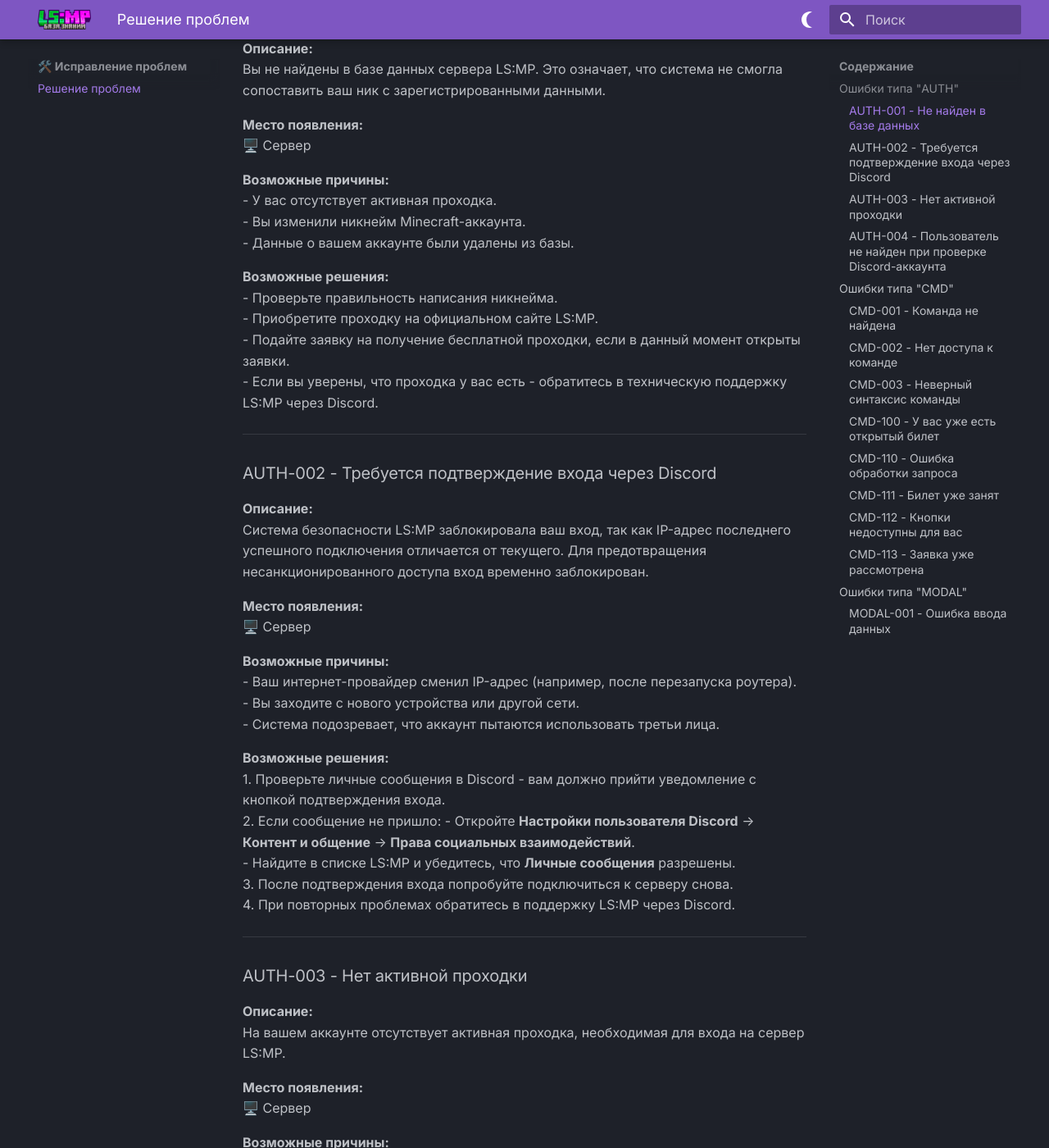
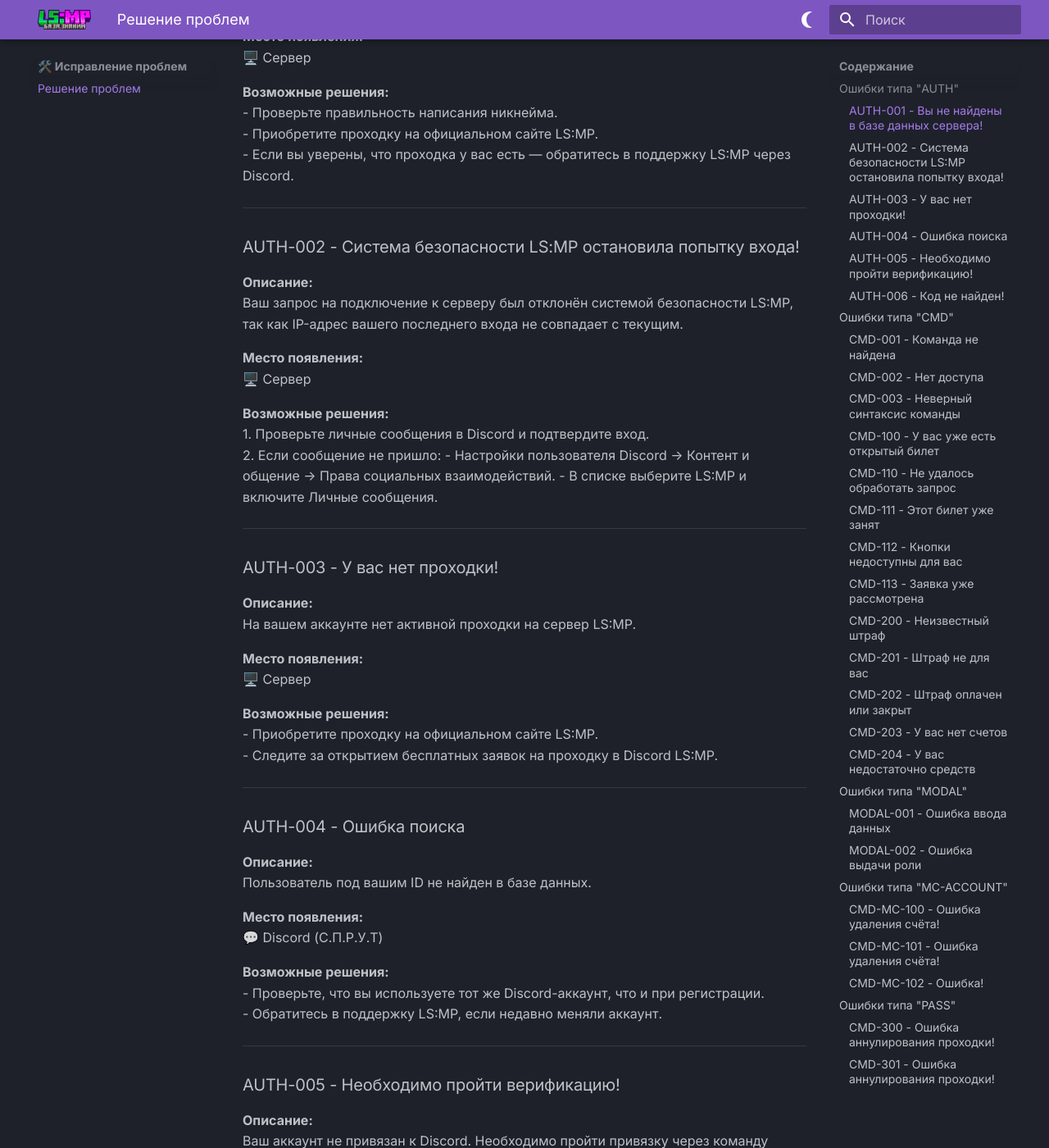
Before and after one commit to litkoit1003/LSMP-Wiki, an MkDocs documentation site: the page built from docs/problems/index.md, in a window 1280 px wide and 1400 px high, scrolled down 385 px. Shown: the whole window at 82% size. Built offline with MkDocs 1.6.1 and Material for MkDocs 9.7.7, drawn with Linux system fonts in a browser that asks for light colours; some of the changed text lies outside the part shown.

Commit message:
Errors Update

```diff
--- a/docs/problems/index.md
+++ b/docs/problems/index.md
@@ -1,240 +1,273 @@
-# 🛠️ | Решение проблем с сервером и дискорд ботом
-Тут описаны большинство проблем связанных с сервером и дискорд ботом.
+# 🛠️ | Список ошибок LS:MP
 
 ## Ошибки типа "AUTH"
 
-### AUTH-001 - Не найден в базе данных
+### AUTH-001 - Вы не найдены в базе данных сервера!
 
 **Описание:**
-Вы не найдены в базе данных сервера LS:MP. Это означает, что система не смогла сопоставить ваш ник с зарегистрированными данными.
+Ваш никнейм не найден в базе данных сервера.
+Возможные причины:
+- У вас отсутствует проходка.
+- Ваш никнейм был изменён.
 
 **Место появления:**
 🖥️ Сервер
 
-**Возможные причины:**
-- У вас отсутствует активная проходка.
-- Вы изменили никнейм Minecraft-аккаунта.
-- Данные о вашем аккаунте были удалены из базы.
-
 **Возможные решения:**
 - Проверьте правильность написания никнейма.
 - Приобретите проходку на официальном сайте LS:MP.
-- Подайте заявку на получение бесплатной проходки, если в данный момент открыты заявки.
-- Если вы уверены, что проходка у вас есть - обратитесь в техническую поддержку LS:MP через Discord.
+- Если вы уверены, что проходка у вас есть — обратитесь в поддержку LS:MP через Discord.
 
 ---
 
-### AUTH-002 - Требуется подтверждение входа через Discord
+### AUTH-002 - Система безопасности LS:MP остановила попытку входа!
 
 **Описание:**
-Система безопасности LS:MP заблокировала ваш вход, так как IP-адрес последнего успешного подключения отличается от текущего. Для предотвращения несанкционированного доступа вход временно заблокирован.
+Ваш запрос на подключение к серверу был отклонён системой безопасности LS:MP, так как IP-адрес вашего последнего входа не совпадает с текущим.
 
 **Место появления:**
 🖥️ Сервер
 
-**Возможные причины:**
-- Ваш интернет-провайдер сменил IP-адрес (например, после перезапуска роутера).
-- Вы заходите с нового устройства или другой сети.
-- Система подозревает, что аккаунт пытаются использовать третьи лица.
-
 **Возможные решения:**
-1. Проверьте личные сообщения в Discord - вам должно прийти уведомление с кнопкой подтверждения входа.
+1. Проверьте личные сообщения в Discord и подтвердите вход.
 2. Если сообщение не пришло:
-   - Откройте **Настройки пользователя Discord** → **Контент и общение** → **Права социальных взаимодействий**.
-   - Найдите в списке LS:MP и убедитесь, что **Личные сообщения** разрешены.
-3. После подтверждения входа попробуйте подключиться к серверу снова.
-4. При повторных проблемах обратитесь в поддержку LS:MP через Discord.
+   - Настройки пользователя Discord → Контент и общение → Права социальных взаимодействий.
+   - В списке выберите LS:MP и включите Личные сообщения.
 
 ---
 
-### AUTH-003 - Нет активной проходки
+### AUTH-003 - У вас нет проходки!
 
 **Описание:**
-На вашем аккаунте отсутствует активная проходка, необходимая для входа на сервер LS:MP.
+На вашем аккаунте нет активной проходки на сервер LS:MP.
 
 **Место появления:**
 🖥️ Сервер
 
-**Возможные причины:**
-- Срок действия вашей проходки истёк.
-- Проходка была отозвана (например, при возврате средств).
-- Вы ещё не приобретали проходку.
-
 **Возможные решения:**
 - Приобретите проходку на официальном сайте LS:MP.
-- Следите за открытием бесплатных заявок на проходку - информация публикуется в Discord LS:MP.
-- Если проходка была недавно приобретена, подождите несколько минут - система может обновляться с задержкой.
+- Следите за открытием бесплатных заявок на проходку в Discord LS:MP.
 
 ---
 
-### AUTH-004 - Пользователь не найден при проверке Discord-аккаунта
+### AUTH-004 - Ошибка поиска
 
 **Описание:**
-Во время проверки данных вашего Discord-аккаунта произошла ошибка - пользователь с указанным ID не найден в базе данных LS:MP.
+Пользователь под вашим ID не найден в базе данных.
 
 **Место появления:**
 💬 Discord (С.П.Р.У.Т)
 
-**Возможные причины:**
-- Discord ID изменился или потерял связь с системой (например, при пересоздании аккаунта).
+**Возможные решения:**
+- Проверьте, что вы используете тот же Discord-аккаунт, что и при регистрации.
+- Обратитесь в поддержку LS:MP, если недавно меняли аккаунт.
+
+---
+
+### AUTH-005 - Необходимо пройти верификацию!
+
+**Описание:**
+Ваш аккаунт не привязан к Discord. Необходимо пройти привязку через команду `/verify` на Discord-сервере LS:MP.
+
+**Место появления:**
+💬 Discord (С.П.Р.У.Т)
 
 **Возможные решения:**
-- Проверьте, что вы вошли в Discord под тем же аккаунтом, который использовался при покупке или регистрации проходки.
-- Если вы недавно сменили Discord-аккаунт - свяжитесь с поддержкой LS:MP для восстановления связи.
-- Убедитесь, что вы находитесь на официальном Discord-сервере LS:MP.
-- При повторении ошибки создайте тикет в канале поддержки.
+1. Зайдите на Discord-сервер LS:MP.
+2. Найдите канал "Чат гостей".
+3. Используйте команду `/verify ******`.
+
+---
+
+### AUTH-006 - Код не найден!
+
+**Описание:**
+Указанный код не найден или уже истёк.
+
+**Место появления:**
+💬 Discord (С.П.Р.У.Т)
+
+**Возможные решения:**
+- Проверьте правильность введённого кода.
+- Получите новый код и попробуйте снова.
+
+---
 
 ## Ошибки типа "CMD"
 
 ### CMD-001 - Команда не найдена
 
 **Описание:**
-С.П.Р.У.Т не смог распознать введённую команду. Возможно, она была написана с ошибкой или больше не существует.
+Данная команда не найдена или у вас нет к ней доступа.
 
 **Место появления:**
 💬 Discord (С.П.Р.У.Т)
 
-**Возможные причины:**
-- Команда была удалена или временно отключена.
-- Вы ввели команду с опечаткой.
-- Команда доступна только определённым ролям или в других каналах.
-- Бот не обновил список команд (например, после перезапуска).
-
 **Возможные решения:**
 - Проверьте правильность написания команды.
-- Используйте команду `/help`, чтобы просмотреть доступные команды.
-- Если команда раньше работала, попробуйте снова через несколько минут.
+- Используйте `/help` для списка доступных команд.
 
 ---
 
-### CMD-002 - Нет доступа к команде
+### CMD-002 - Нет доступа
 
 **Описание:**
-У вас отсутствуют права для использования данной команды.
+У вас нет прав для использования команды.
 
 **Место появления:**
 💬 Discord (С.П.Р.У.Т)
 
-**Возможные причины:**
-- Команда предназначена только для модераторов, администрации или определённых ролей.
-- Ваша роль была изменена или удалена.
-- Команда выполняет действия, требующие повышенных разрешений.
-
 **Возможные решения:**
-- Проверьте, есть ли у вас нужная роль для использования команды.
-- Если считаете, что доступ должен быть открыт, обратитесь к администрации проекта.
+- Проверьте наличие роли для команды.
+- Обратитесь к администрации, если считаете, что доступ должен быть открыт.
 
 ---
 
 ### CMD-003 - Неверный синтаксис команды
 
 **Описание:**
-С.П.Р.У.Т не смог обработать команду, потому что она была введена неправильно или отсутствуют необходимые аргументы.
+Неверный синтаксис или отсутствуют необходимые аргументы.
 
 **Место появления:**
 💬 Discord (С.П.Р.У.Т)
 
-**Возможные причины:**
-- Пропущены обязательные параметры команды.
-
 **Возможные решения:**
-- Воспользуйтесь подсказками Discord Slash-команд (всплывающие параметры при вводе).
-- Проверьте правильность аргументов.
-- Введите `/help`, чтобы узнать правильный синтаксис команды.
+- Воспользуйтесь подсказками Slash-команд Discord.
+- Введите `/help` для правильного синтаксиса.
 
 ---
 
 ### CMD-100 - У вас уже есть открытый билет
 
 **Описание:**
-Вы попытались создать новый тикет, но у вас уже есть активный запрос, который ещё не был закрыт.
+Вы попытались создать новый тикет, но уже есть активный.
 
 **Место появления:**
 💬 Discord (С.П.Р.У.Т)
 
-**Возможные причины:**
-- Ваш предыдущий тикет всё ещё находится в рассмотрении.
-- Вы закрыли тикет недавно, но система не успела обновить статус.
-
 **Возможные решения:**
-- Дождитесь, пока текущий тикет будет закрыт командой поддержки.
-- Если ваш тикет завис и не закрывается - напишите модераторам LS:MP.
-- Повторите попытку позже.
+- Дождитесь следующего набора.
 
 ---
 
-### CMD-110 - Ошибка обработки запроса
+### CMD-110 - Не удалось обработать запрос
 
 **Описание:**
-Во время выполнения запроса произошла ошибка. Сервер не смог корректно обработать ваш запрос.
+Ошибка обработки запроса. Попробуйте позже.
 
 **Место появления:**
 💬 Discord (С.П.Р.У.Т)
 
-**Возможные причины:**
-- Временные технические неполадки на стороне Discord или LS:MP.
-- Проблемы с подключением к базе данных.
-- Ваша команда или действие попали в тайм-аут.
-
 **Возможные решения:**
-- Попробуйте повторить действие через несколько минут.
-- Если ошибка возникает регулярно - сообщите в поддержку LS:MP.
+- Повторите действие через несколько минут.
+- Если ошибка повторяется — обратитесь в поддержку LS:MP.
 
 ---
 
-### CMD-111 - Билет уже занят
+### CMD-111 - Этот билет уже занят
 
 **Описание:**
-Вы попытались взять тикет на проверку, но другой модератор уже занял его до вас.
+Билет уже занят другим модератором.
 
 **Место появления:**
 💬 Discord (С.П.Р.У.Т)
 
-**Возможные причины:**
-- Другой член команды поддержки уже открыл и обрабатывает этот тикет.
-- Система обновила статус тикета с небольшой задержкой.
-
 **Возможные решения:**
 - Выберите другой тикет для обработки.
-- Обновите список активных тикетов, чтобы избежать конфликтов.
-- Если ошибка повторяется, обратитесь к старшему модератору.
+- Обновите список активных тикетов.
 
 ---
 
 ### CMD-112 - Кнопки недоступны для вас
 
 **Описание:**
-Вы нажали на кнопки, предназначенные для сотрудников поддержки LS:MP.
+Эти кнопки предназначены только для команды поддержки.
 
 **Место появления:**
 💬 Discord (С.П.Р.У.Т)
 
-**Возможные причины:**
-- Вы не являетесь членом команды поддержки.
-- Вы случайно нажали кнопку в чужом тикете.
-- Тикет уже обрабатывается другим модератором.
-
 **Возможные решения:**
-- Дождитесь ответа от команды поддержки - не нажимайте чужие кнопки.
-- Не взаимодействуйте с элементами интерфейса, если они вам не предназначены.
-- Если вы модератор, убедитесь, что тикет назначен именно вам.
+- Не нажимайте чужие кнопки.
+- Ожидайте ответа поддержки.
 
 ---
 
 ### CMD-113 - Заявка уже рассмотрена
 
 **Описание:**
-Вы пытаетесь взаимодействовать с тикетом, который уже был закрыт или обработан.
+Тикет уже был закрыт.
 
 **Место появления:**
 💬 Discord (С.П.Р.У.Т)
 
-**Возможные причины:**
-- Тикет был завершён другим модератором.
+**Возможные решения:**
+- Проверьте список открытых тикетов.
+- Создайте новый тикет для возобновления обсуждения.
+
+---
+
+### CMD-200 - Неизвестный штраф
+
+**Описание:**
+Не удалось найти штраф в базе данных.
+
+**Место появления:**
+💬 Discord (С.П.Р.У.Т)
 
 **Возможные решения:**
-- Проверьте список открытых тикетов.
-- Если вам нужно возобновить обсуждение - создайте новый тикет.
+- Проверьте правильность ID штрафа.
+
+---
+
+### CMD-201 - Штраф не для вас
+
+**Описание:**
+Попытка оплатить чужой штраф запрещена.
+
+**Место появления:**
+💬 Discord (С.П.Р.У.Т)
+
+**Возможные решения:**
+- Оплачивайте только свои штрафы.
+
+---
+
+### CMD-202 - Штраф оплачен или закрыт
+
+**Описание:**
+Штраф уже был оплачен или закрыт.
+
+**Место появления:**
+💬 Discord (С.П.Р.У.Т)
+
+**Возможные решения:**
+- Проверьте статус штрафа перед оплатой.
+
+---
+
+### CMD-203 - У вас нет счетов
+
+**Описание:**
+Отсутствует основной счёт для штрафов.
+
+**Место появления:**
+💬 Discord (С.П.Р.У.Т)
+
+**Возможные решения:**
+- Создайте основной счёт для оплаты штрафов.
+
+---
+
+### CMD-204 - У вас недостаточно средств
+
+**Описание:**
+Недостаточно средств на основном счёте.
+
+**Место появления:**
+💬 Discord (С.П.Р.У.Т)
+
+**Возможные решения:**
+- Пополните основной счёт.
 
 ---
 
@@ -243,16 +276,93 @@
 ### MODAL-001 - Ошибка ввода данных
 
 **Описание:**
-Бот не смог обработать данные, введённые в форму (modal). Возможно, вы ввели их в неправильном формате.
+Не удалось обработать введённые данные.
 
 **Место появления:**
 💬 Discord (С.П.Р.У.Т)
 
-**Возможные причины:**
-- Введены недопустимые символы.
-- Система не смогла обработать форму из-за сбоя.
+**Возможные решения:**
+- Проверьте формат введённых данных.
+- Попробуйте отправить форму снова.
+
+---
+
+### MODAL-002 - Ошибка выдачи роли
+
+**Описание:**
+Вы указали роли, которые нельзя выдать игроку.
+
+**Место появления:**
+💬 Discord (С.П.Р.У.Т)
 
 **Возможные решения:**
-- Проверьте корректность введённых данных.
-- Попробуйте отправить форму снова.
-- Если ошибка сохраняется, обратитесь в поддержку LS:MP.
+- Убедитесь, что выбранные роли доступны для выдачи.
+
+---
+
+## Ошибки типа "MC-ACCOUNT"
+
+### CMD-MC-100 - Ошибка удаления счёта!
+
+**Описание:**
+Основной счёт нельзя удалить.
+
+**Место появления:**
+💬 Discord (С.П.Р.У.Т)
+
+**Возможные решения:**
+- Назначьте другой основной счёт перед удалением.
+
+---
+
+### CMD-MC-101 - Ошибка удаления счёта!
+
+**Описание:**
+Счёт с балансом невозможно удалить.
+
+**Место появления:**
+💬 Discord (С.П.Р.У.Т)
+
+**Возможные решения:**
+- Обнулите баланс счёта перед удалением.
+
+---
+
+### CMD-MC-102 - Ошибка!
+
+**Описание:**
+Этот счёт и так основной.
+
+**Место появления:**
+💬 Discord (С.П.Р.У.Т)
+
+**Возможные решения:**
+- Ничего не требуется — счёт уже основной.
+
+---
+
+## Ошибки типа "PASS"
+
+### CMD-300 - Ошибка аннулирования проходки!
+
+**Описание:**
+Нельзя аннулировать платную проходку.
+
+**Место появления:**
+💬 Discord (С.П.Р.У.Т)
+
+**Возможные решения:**
+- Проверьте тип проходки перед аннулированием.
+
+---
+
+### CMD-301 - Ошибка аннулирования проходки!
+
+**Описание:**
+У пользователя уже нет проходки.
+
+**Место появления:**
+💬 Discord (С.П.Р.У.Т)
+
+**Возможные решения:**
+- Проверьте наличие проходки у пользователя перед действием.
```
